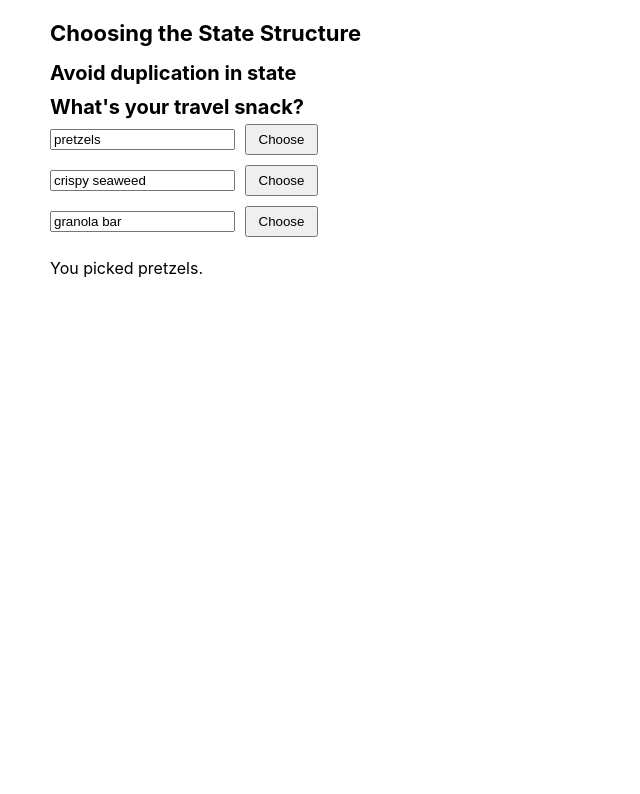
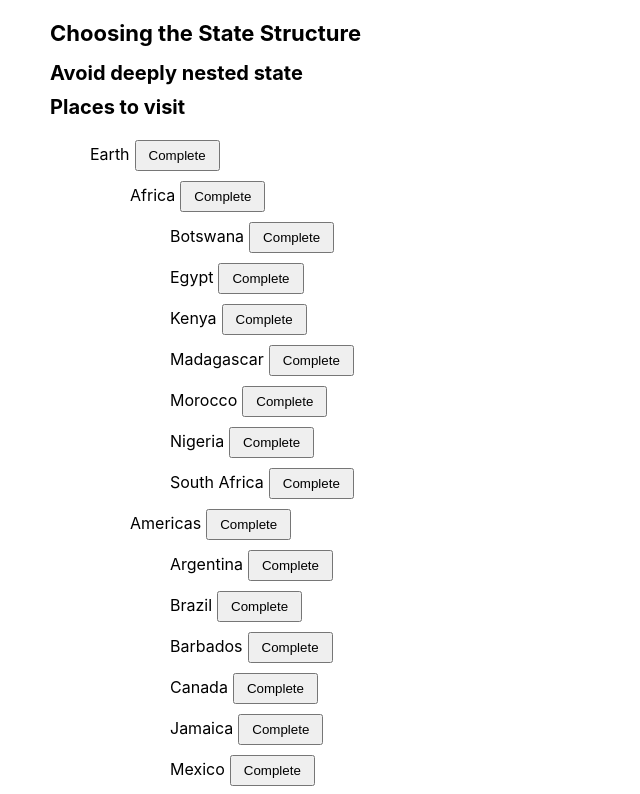
Before and after one commit to VladimirovMario/Sandbox, a React (Create React App) app in the folder 01. React documentation/02. Learn React/03. Managing State/: page / in a window 1280 px wide. Shown: the top 794 px of the page, without its empty margins (0-640 px from the left). Built offline with nearby package versions, Linux system fonts and the light colour scheme.

Commit message:
Avoid deeply nested state

```diff
--- /dev/null
+++ b/01. React documentation/02. Learn React/03. Managing State/src/components/ChoosingTheStateStructure/AvoidDeeplyNestedState/AvoidDeeplyNestedState.js
@@ -0,0 +1,79 @@
+import { useState } from 'react';
+import { initialTravelPlan } from '../places.js';
+
+export default function AvoidDeeplyNestedState() {
+  return (
+    <>
+      <h2>Avoid deeply nested state</h2>
+      <TravelPlan />
+    </>
+  );
+}
+
+function TravelPlan() {
+    const [plan, setPlan] = useState(initialTravelPlan);
+
+    function handleComplete(parentId, childId) {
+      const parent = plan[parentId];
+      // Create a new version of the parent place
+      // that doesn't include this child ID.
+      const nextParent = {
+        ...parent,
+        childIds: parent.childIds
+          .filter(id => id !== childId)
+      };
+      // Update the root state object...
+      setPlan({
+        ...plan,
+        // ...so that it has the updated parent.
+        [parentId]: nextParent
+      });
+    }
+
+    const root = plan[0];
+    const planetIds = root.childIds;
+    return (
+      <>
+        <h2>Places to visit</h2>
+        <ol>
+          {planetIds.map(id => (
+            <PlaceTree
+              key={id}
+              id={id}
+              parentId={0}
+              placesById={plan}
+              onComplete={handleComplete}
+            />
+          ))}
+        </ol>
+      </>
+    );
+  }
+
+  function PlaceTree({ id, parentId, placesById, onComplete }) {
+    const place = placesById[id];
+    const childIds = place.childIds;
+    return (
+      <li>
+        {place.title}
+        <button onClick={() => {
+          onComplete(parentId, id);
+        }}>
+          Complete
+        </button>
+        {childIds.length > 0 &&
+          <ol>
+            {childIds.map(childId => (
+              <PlaceTree
+                key={childId}
+                id={childId}
+                parentId={id}
+                placesById={placesById}
+                onComplete={onComplete}
+              />
+            ))}
+          </ol>
+        }
+      </li>
+    );
+  }
--- a/01. React documentation/02. Learn React/03. Managing State/src/components/ChoosingTheStateStructure/ChoosingTheStateStructure.js
+++ b/01. React documentation/02. Learn React/03. Managing State/src/components/ChoosingTheStateStructure/ChoosingTheStateStructure.js
@@ -1,4 +1,5 @@
-import AvoidDuplicationInState from './AvoidDuplicationInState/AvoidDuplicationInState';
+import AvoidDeeplyNestedState from './AvoidDeeplyNestedState/AvoidDeeplyNestedState';
+// import AvoidDuplicationInState from './AvoidDuplicationInState/AvoidDuplicationInState';
 // import AvoidRedundantState from './AvoidRedundantState/AvoidRedundantState';
 // import AvoidContradictionsInState from './AvoidContradictionsInState/AvoidContradictionsInState';
 
@@ -6,7 +7,8 @@
   return (
     <>
       <h1>Choosing the State Structure</h1>
-      <AvoidDuplicationInState />
+      <AvoidDeeplyNestedState />
+      {/* <AvoidDuplicationInState /> */}
       {/* <AvoidRedundantState /> */}
       {/* <AvoidContradictionsInState /> */}
     </>
--- /dev/null
+++ b/01. React documentation/02. Learn React/03. Managing State/src/components/ChoosingTheStateStructure/places.js
@@ -0,0 +1,252 @@
+export const initialTravelPlan = {
+  0: {
+    id: 0,
+    title: '(Root)',
+    childIds: [1, 43, 47],
+  },
+  1: {
+    id: 1,
+    title: 'Earth',
+    childIds: [2, 10, 19, 27, 35],
+  },
+  2: {
+    id: 2,
+    title: 'Africa',
+    childIds: [3, 4, 5, 6, 7, 8, 9],
+  },
+  3: {
+    id: 3,
+    title: 'Botswana',
+    childIds: [],
+  },
+  4: {
+    id: 4,
+    title: 'Egypt',
+    childIds: [],
+  },
+  5: {
+    id: 5,
+    title: 'Kenya',
+    childIds: [],
+  },
+  6: {
+    id: 6,
+    title: 'Madagascar',
+    childIds: [],
+  },
+  7: {
+    id: 7,
+    title: 'Morocco',
+    childIds: [],
+  },
+  8: {
+    id: 8,
+    title: 'Nigeria',
+    childIds: [],
+  },
+  9: {
+    id: 9,
+    title: 'South Africa',
+    childIds: [],
+  },
+  10: {
+    id: 10,
+    title: 'Americas',
+    childIds: [11, 12, 13, 14, 15, 16, 17, 18],
+  },
+  11: {
+    id: 11,
+    title: 'Argentina',
+    childIds: [],
+  },
+  12: {
+    id: 12,
+    title: 'Brazil',
+    childIds: [],
+  },
+  13: {
+    id: 13,
+    title: 'Barbados',
+    childIds: [],
+  },
+  14: {
+    id: 14,
+    title: 'Canada',
+    childIds: [],
+  },
+  15: {
+    id: 15,
+    title: 'Jamaica',
+    childIds: [],
+  },
+  16: {
+    id: 16,
+    title: 'Mexico',
+    childIds: [],
+  },
+  17: {
+    id: 17,
+    title: 'Trinidad and Tobago',
+    childIds: [],
+  },
+  18: {
+    id: 18,
+    title: 'Venezuela',
+    childIds: [],
+  },
+  19: {
+    id: 19,
+    title: 'Asia',
+    childIds: [20, 21, 22, 23, 24, 25, 26],
+  },
+  20: {
+    id: 20,
+    title: 'China',
+    childIds: [],
+  },
+  21: {
+    id: 21,
+    title: 'Hong Kong',
+    childIds: [],
+  },
+  22: {
+    id: 22,
+    title: 'India',
+    childIds: [],
+  },
+  23: {
+    id: 23,
+    title: 'Singapore',
+    childIds: [],
+  },
+  24: {
+    id: 24,
+    title: 'South Korea',
+    childIds: [],
+  },
+  25: {
+    id: 25,
+    title: 'Thailand',
+    childIds: [],
+  },
+  26: {
+    id: 26,
+    title: 'Vietnam',
+    childIds: [],
+  },
+  27: {
+    id: 27,
+    title: 'Europe',
+    childIds: [28, 29, 30, 31, 32, 33, 34],
+  },
+  28: {
+    id: 28,
+    title: 'Croatia',
+    childIds: [],
+  },
+  29: {
+    id: 29,
+    title: 'France',
+    childIds: [],
+  },
+  30: {
+    id: 30,
+    title: 'Germany',
+    childIds: [],
+  },
+  31: {
+    id: 31,
+    title: 'Italy',
+    childIds: [],
+  },
+  32: {
+    id: 32,
+    title: 'Portugal',
+    childIds: [],
+  },
+  33: {
+    id: 33,
+    title: 'Spain',
+    childIds: [],
+  },
+  34: {
+    id: 34,
+    title: 'Turkey',
+    childIds: [],
+  },
+  35: {
+    id: 35,
+    title: 'Oceania',
+    childIds: [36, 37, 38, 39, 40, 41, 42],
+  },
+  36: {
+    id: 36,
+    title: 'Australia',
+    childIds: [],
+  },
+  37: {
+    id: 37,
+    title: 'Bora Bora (French Polynesia)',
+    childIds: [],
+  },
+  38: {
+    id: 38,
+    title: 'Easter Island (Chile)',
+    childIds: [],
+  },
+  39: {
+    id: 39,
+    title: 'Fiji',
+    childIds: [],
+  },
+  40: {
+    id: 40,
+    title: 'Hawaii (the USA)',
+    childIds: [],
+  },
+  41: {
+    id: 41,
+    title: 'New Zealand',
+    childIds: [],
+  },
+  42: {
+    id: 42,
+    title: 'Vanuatu',
+    childIds: [],
+  },
+  43: {
+    id: 43,
+    title: 'Moon',
+    childIds: [44, 45, 46],
+  },
+  44: {
+    id: 44,
+    title: 'Rheita',
+    childIds: [],
+  },
+  45: {
+    id: 45,
+    title: 'Piccolomini',
+    childIds: [],
+  },
+  46: {
+    id: 46,
+    title: 'Tycho',
+    childIds: [],
+  },
+  47: {
+    id: 47,
+    title: 'Mars',
+    childIds: [48, 49],
+  },
+  48: {
+    id: 48,
+    title: 'Corn Town',
+    childIds: [],
+  },
+  49: {
+    id: 49,
+    title: 'Green Hill',
+    childIds: [],
+  },
+};
```
